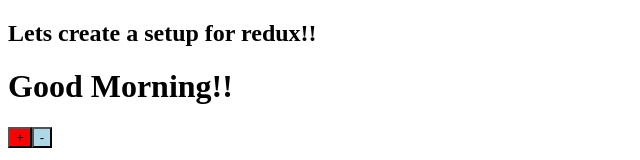
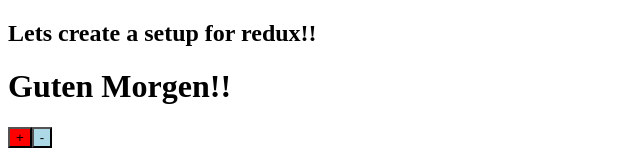
Before and after one commit to shun1121/eslint-prettier, a React app: page / in a window 1280 px wide. Shown: the top 160 px of the page, without its empty margins (0-640 px from the left). Built offline with nearby package versions, Linux system fonts and the light colour scheme.

Commit message:
added format onSave to

```diff
--- a/src/Hello.tsx
+++ b/src/Hello.tsx
@@ -4,11 +4,12 @@
   const [increment, setIncrement] = useState<number>(0)
 
   const greetingText: (date: Date) => string = (date) => {
-    const hours = date.getHours() + 1
+    const hours = 6
+    // const hours = date.getHours() + 1
     console.log(new Date().getHours())
     if (4 < hours && hours < 11) {
       console.log(hours)
-      return 'Good Morning!!'
+      return 'Guten Morgen!!'
     } else if (11 < hours && hours < 17) {
       console.log(hours)
       return 'Good Afternoon!!'
```
Also changed, not shown: package.json (+29 -2 lines), 1 other file (tests, documents, lock files or other folders).
